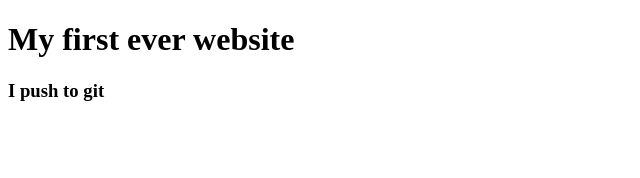
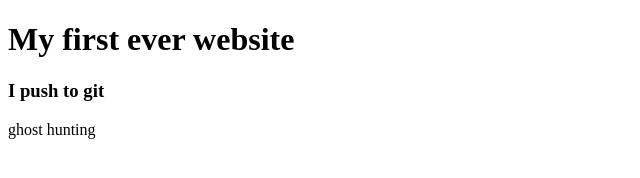
Before and after one commit to nadimmahmud00/my-first-website, a plain HTML site: page index.html in a window 1280 px wide. Shown: the whole page, without its empty margins (0-640 px from the left). Drawn offline with Linux system fonts and the light colour scheme.

Commit message:
ghost added

```diff
--- a/index.html
+++ b/index.html
@@ -9,5 +9,6 @@
 <body>
     <h1>My first ever website</h1>
     <h3>I push to git</h3>
+    <p>ghost hunting</p>
 </body>
 </html>
```
